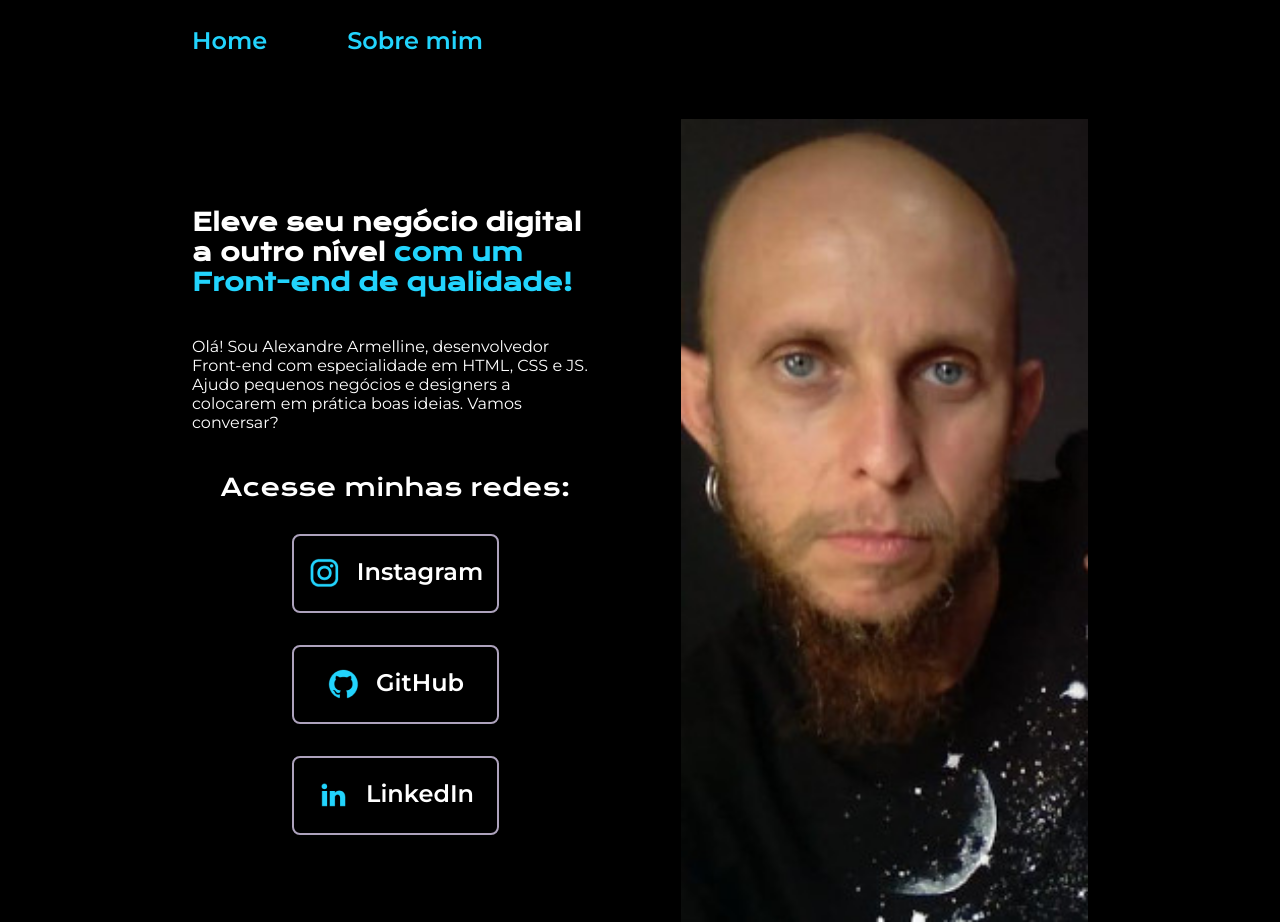
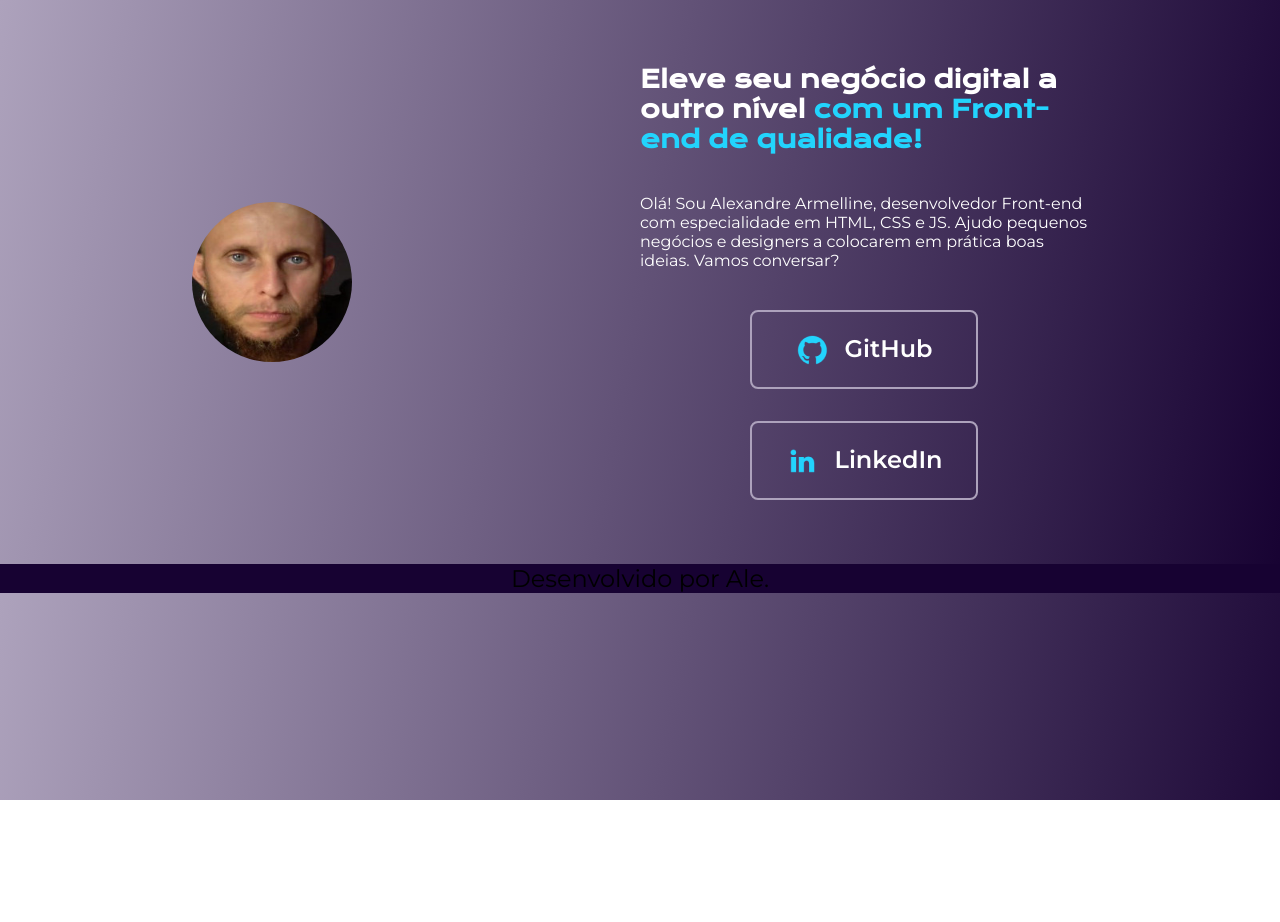
Before and after one commit to AlexandreArmelline/Portfolio-curso-Alura, a plain HTML site: page index.html in a window 1280 px wide. Shown: the top 922 px of the page. After the commit the page ends 800 px from the top, so only its background shows below. Drawn offline with nearby package versions, Linux system fonts and the light colour scheme.

Commit message:
pequenos ajustes

```diff
--- a/index.html
+++ b/index.html
@@ -8,32 +8,28 @@
     <link rel="stylesheet" href="styles/style.css">
 </head>
 <body>
-    <header class="cabecalho">
+    <!-- <header class="cabecalho">
         <nav class="cabecalho__menu">
             <a class="cabecalho__menu__link" href="index.html">Home</a>
             <a class="cabecalho__menu__link" href="about.html">Sobre mim</a>
         </nav>
-    </header>
+    </header> -->
+
     <main class="apresentacao">
+        <img class="apresentacao__imagem" src="assets/Ale2.jpg" alt="Foto dev AleVegan">
         <section class="apresentacao__conteudo">
             <h1 class="apresentacao__conteudo__titulo">Eleve seu negócio digital a outro nível <strong class="titulo-destaque">com um Front-end de qualidade!</strong></h1>
             <p class="apresentacao__conteudo__texto">Olá! Sou Alexandre Armelline, desenvolvedor Front-end com especialidade em HTML, CSS e JS. Ajudo pequenos negócios e designers a colocarem em prática boas ideias. Vamos conversar?</p>
             <div class="apresentacao__links">
-                <h2 class="apresentacao__links__subtitulo">Acesse minhas redes:</h2>
-                <a class="apresentacao__links__navegacao" href="https://www.instagram.com/alexandre_armelline/" target="_blank"> <img src="assets/instagram.png" alt="" sizes="" srcset=""> Instagram</a>
                 <a class="apresentacao__links__navegacao" href="https://github.com/AlexandreArmelline" target="_blank"> <img src="assets/github.png" alt=""> GitHub</a>
                 <a class="apresentacao__links__navegacao" href="#" target="_blank"> <img src="assets/linkedin.png" alt="">LinkedIn</a>
             </div>
         </section>
-        <img class="apresentacao__imagem" src="assets/Ale.jpg" alt="Foto dev AleVegan">
+
     </main>
 
 <footer class="rodape">
     Desenvolvido por Ale.
 </footer>
-
-
-
-
 </body>
 </html>
--- a/styles/style.css
+++ b/styles/style.css
@@ -5,6 +5,8 @@
     --white: white;
     --blue: #22D4FD;
     --hover: rgb(58, 58, 58);
+    --fundo: background-image linear-gradient(97.54deg, rgb(0, 47, 82) 35.49%, rgb(50, 101, 137) 165.37%);
+
 
     --fonte-1: 'Montserrat', sans-serif;
     --fonte-2: 'Krona One', sans-serif;
@@ -15,8 +17,9 @@
 }
 
 body{
-    box-sizing: border-box;
-    background-color: var(--black);
+
+    background-image: linear-gradient(100deg, #ADA2BC, #170232);
+
     color: var(--white);
    }
 
@@ -100,14 +103,17 @@ body{
 }
 
 .apresentacao__imagem{
-    width: 50%;
+    width: 10rem;
+    height: 10rem;
+    border-radius: 50%;
 }
 
 .rodape{
     color: black;
-    background-color: var(--blue);
-    padding: 24px;
+    background-color: #170232;
+
     text-align: center;
+
     font-family: var(--fonte-1);
     font-size: 1.5rem;
     font-weight: 400;
```
Also changed, not shown: assets/Ale2.jpg (added), assets/Imagem.png (deleted), assets/preview.png (added), assets/temp1.png (added), assets/temp3.png (added), 1 other file.
